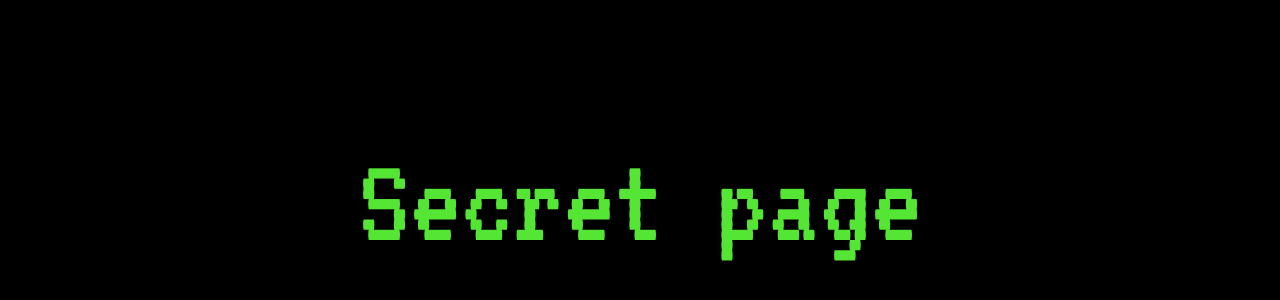
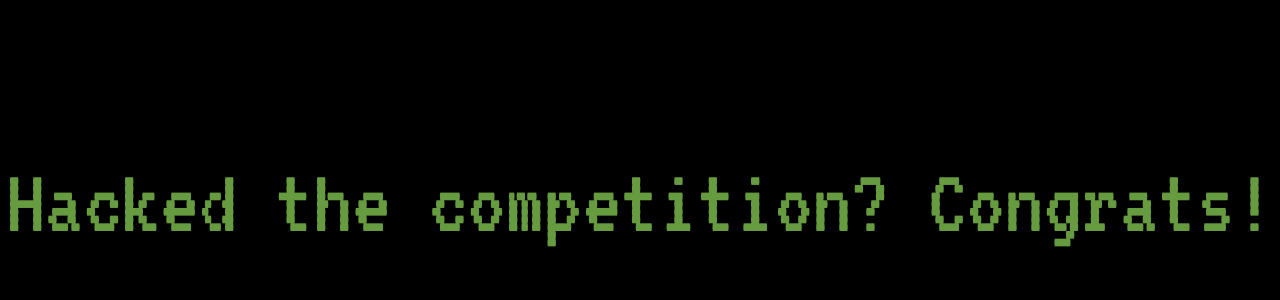
Before and after one commit to MaanasSehgal/Defcon-Ecorp, a Next.js app: page /vault/secret in a window 1280 px wide. Shown: the part 198-498 px from the top of the page. Built offline with nearby package versions, Linux system fonts and the light colour scheme.

Commit message:
changed page message

```diff
--- a/app/globals.css
+++ b/app/globals.css
@@ -33,3 +33,31 @@ html {
     -ms-overflow-style: none;
     scrollbar-width: none;
 }
+
+.glow-blink {
+    animation: glow 2s infinite, blink 1s infinite;
+  }
+
+  @keyframes glow {
+    0% {
+      opacity: 0.5;
+    }
+    50% {
+      opacity: 1;
+    }
+    100% {
+      opacity: 0.5;
+    }
+  }
+
+  @keyframes blink {
+    0% {
+      filter: brightness(100%);
+    }
+    50% {
+      filter: brightness(200%);
+    }
+    100% {
+      filter: brightness(100%);
+    }
+  }
--- a/app/vault/secret/page.jsx
+++ b/app/vault/secret/page.jsx
@@ -3,8 +3,8 @@ import "./Secret.css";
 const page = () => {
     return (
         <div className="w-screen h-screen flex justify-center items-center">
-            <h1 className="text-custom-green text-9xl evilcorp-font">Secret page</h1>
-        </div>
+  <h1 className="text-custom-green text-8xl evilcorp-font glow-blink">Hacked the competition? Congrats!</h1>
+</div>
     );
 };
 
```
